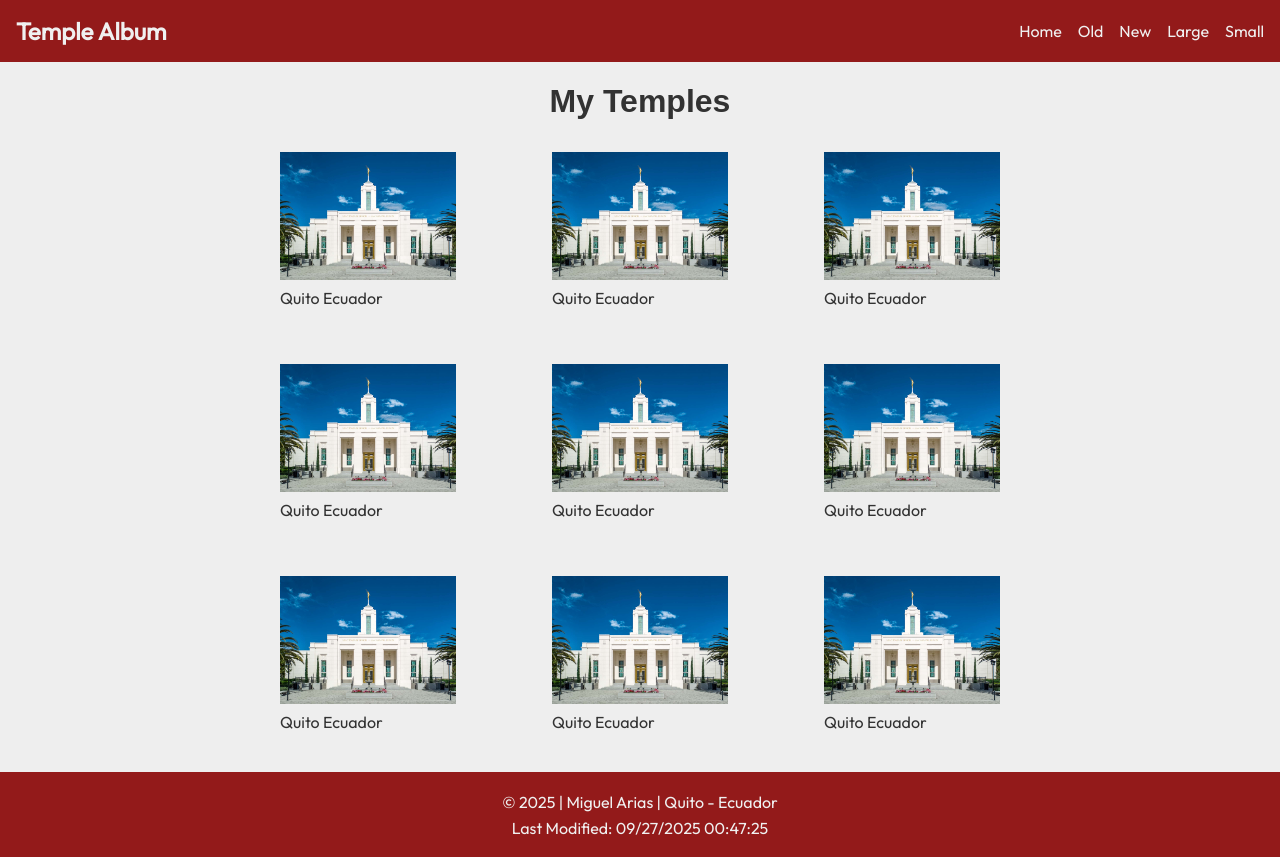
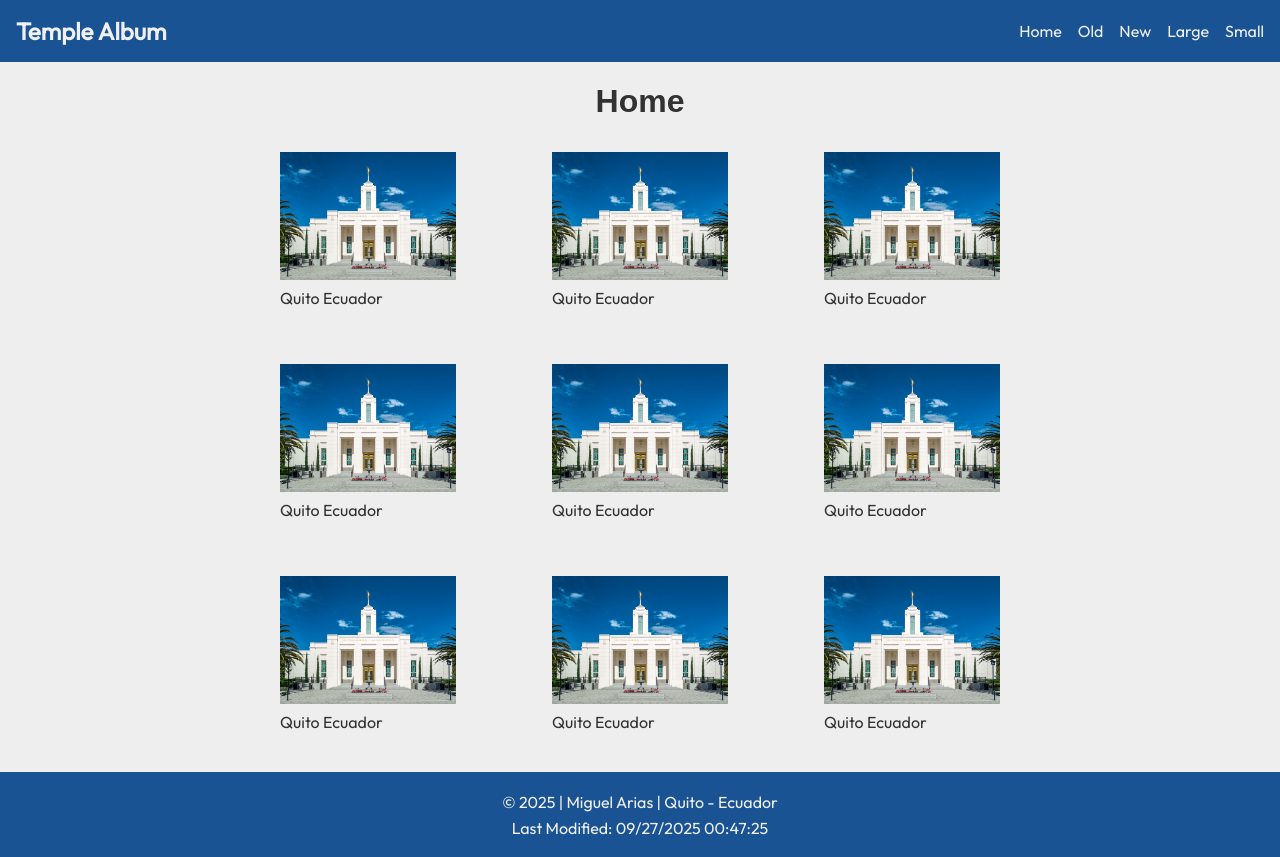
Before and after one commit to miguel-1275/wdd131, a plain HTML site: page temples.html in a window 1280 px wide. Drawn offline with Linux system fonts and the light colour scheme; a web font is replaced by a local one.

Commit message:
minor changes

```diff
--- a/styles/temples.css
+++ b/styles/temples.css
@@ -3,7 +3,7 @@
     --body-font: "Outfit", sans-serif;
     --heading-weight: 700;
     --body-weight: 400;
-    --color-1: rgb(147, 26, 26);
+    --color-1: rgb(26, 83, 147);
     --color-2: rgb(52, 111, 179);
     --color-3: rgb(240, 240, 240);
 	--color-4: rgb(50, 50, 50);
--- a/temples.html
+++ b/temples.html
@@ -28,7 +28,7 @@
         </nav>
     </header>
     <main>
-        <h1 id="page-title">My Temples</h1>
+        <h1 id="page-title">Home</h1>
         <div class="gallery">
             <figure>
                 <img src="images/temple.jpg" alt="Ecuador Quito temple">
```
